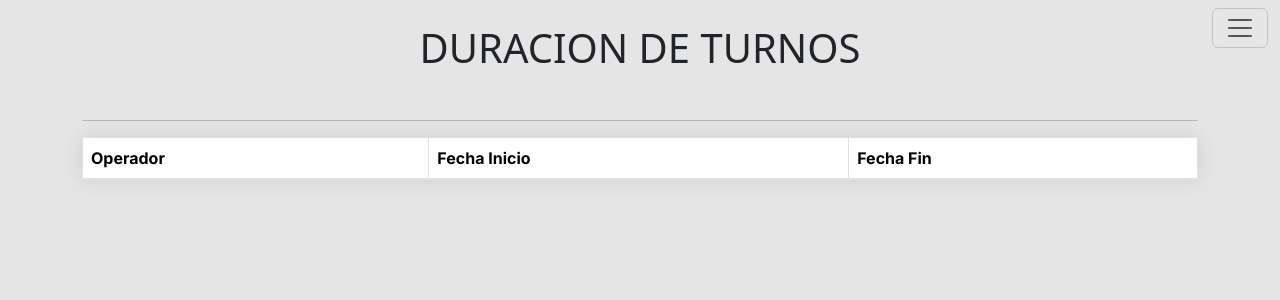
After one commit to facugirardi/Peaje, a Django app: page /duracion_turnos/ in a window 1280 px wide. The commit adds this page. Shown: the top 300 px of the page. Run offline with Django 4.2, Linux system fonts and the light colour scheme; data that the repository does not hold is empty; some libraries are stand-ins or nearby versions.

Commit message:
duracion turnos

```diff
--- /dev/null
+++ b/peaje/peajeApp/templates/duracion_turnos.html
@@ -0,0 +1,45 @@
+{% extends "navbar.html" %}
+{% load static %}
+
+{% block title %} Panel de Duracion de Turnos {% endblock %}
+
+{% block head %}
+<link rel="stylesheet" href="{% static 'css/bootstrap.min.css' %}">
+<link href="https://cdn.jsdelivr.net/npm/bootstrap@5.3.2/dist/css/bootstrap.min.css" rel="stylesheet">
+<script src="https://cdn.jsdelivr.net/npm/bootstrap@5.3.2/dist/js/bootstrap.bundle.min.js"></script>
+<link rel="stylesheet" href="{% static 'css/style_adminpanel.css' %}">
+{% endblock %}
+
+{% block content %}
+<section class="site-section" id="admin-panel-section">
+
+    <div class="container"><br>
+
+        <div>
+            <h1 class="text-center">DURACION DE TURNOS</h1><br>
+        </div>
+        <hr/>
+
+            <table class="table table-bordered table-striped mb-0">
+              <thead>
+                <tr>
+                  <th scope="col">Operador</th>
+                  <th scope="col">Fecha Inicio</th>
+                  <th scope="col">Fecha Fin</th>
+                </tr>
+              </thead>
+              <tbody>
+                {% for turno in turnos %}
+                <tr>
+                  <td>{{ turno.usuario }}</td>
+                  <td>{{ turno.fh_inicio }}</td>
+                  <td>{{ turno.fh_fin }}</td>
+                </tr>
+                {% endfor %}
+              </tbody>
+            </table>
+
+
+            </div>
+</section>
+{% endblock %}
--- a/peaje/peajeApp/templates/navbar.html
+++ b/peaje/peajeApp/templates/navbar.html
@@ -47,6 +47,9 @@
               <a class="nav-link active" href="{% url 'panel_tarifas' %}">ADMINISTRACION DE TARIFAS</a>
             </li>
             <li class="nav-item">
+              <a class="nav-link active" href="{% url 'dturnos' %}">DURACION DE TURNOS</a>
+            </li>
+            <li class="nav-item">
               <a class="nav-link active" href="{% url 'perfil' %}">PERFIL</a>
             </li>
 
--- a/peaje/peajeApp/urls.py
+++ b/peaje/peajeApp/urls.py
@@ -13,7 +13,7 @@ urlpatterns = [
     path('reporte/<int:casilla_id>/', views.reporte_view, name='reporte'),
     path('gestion_turno/', views.GestionTurnoView.as_view(), name='gestion_turno'),
     path('panel/', views.PanelView.as_view(), name='panel'),
-    path('test/', views.test_view, name='test'),
+    path('duracion_turnos/', views.turnos_view, name='dturnos'),
     path('detalle_casilla/<int:casilla_id>/', views.DetalleCasillaView.as_view(), name='detalle_casilla'),
     path('panel_tarifas/', views.PanelTarifasView.as_view(), name='panel_tarifas'),
     path('detalle_tarifa/<int:tarifa_id>/', views.DetalleTarifas.as_view(), name='detalle_tarifa'),
--- a/peaje/peajeApp/views.py
+++ b/peaje/peajeApp/views.py
@@ -340,10 +340,10 @@ class DetalleCasillaView(View):
         return render(request, self.template_name, {'casilla': casilla})
 
 
-def test_view(request):
+def turnos_view(request):
     turnos = TurnoTrabajo.objects.all()
 
-    return render(request, 'test.html', {'turnos': turnos})
+    return render(request, 'duracion_turnos.html', {'turnos': turnos})
 
 
 def reporte_view(request, casilla_id):
```
